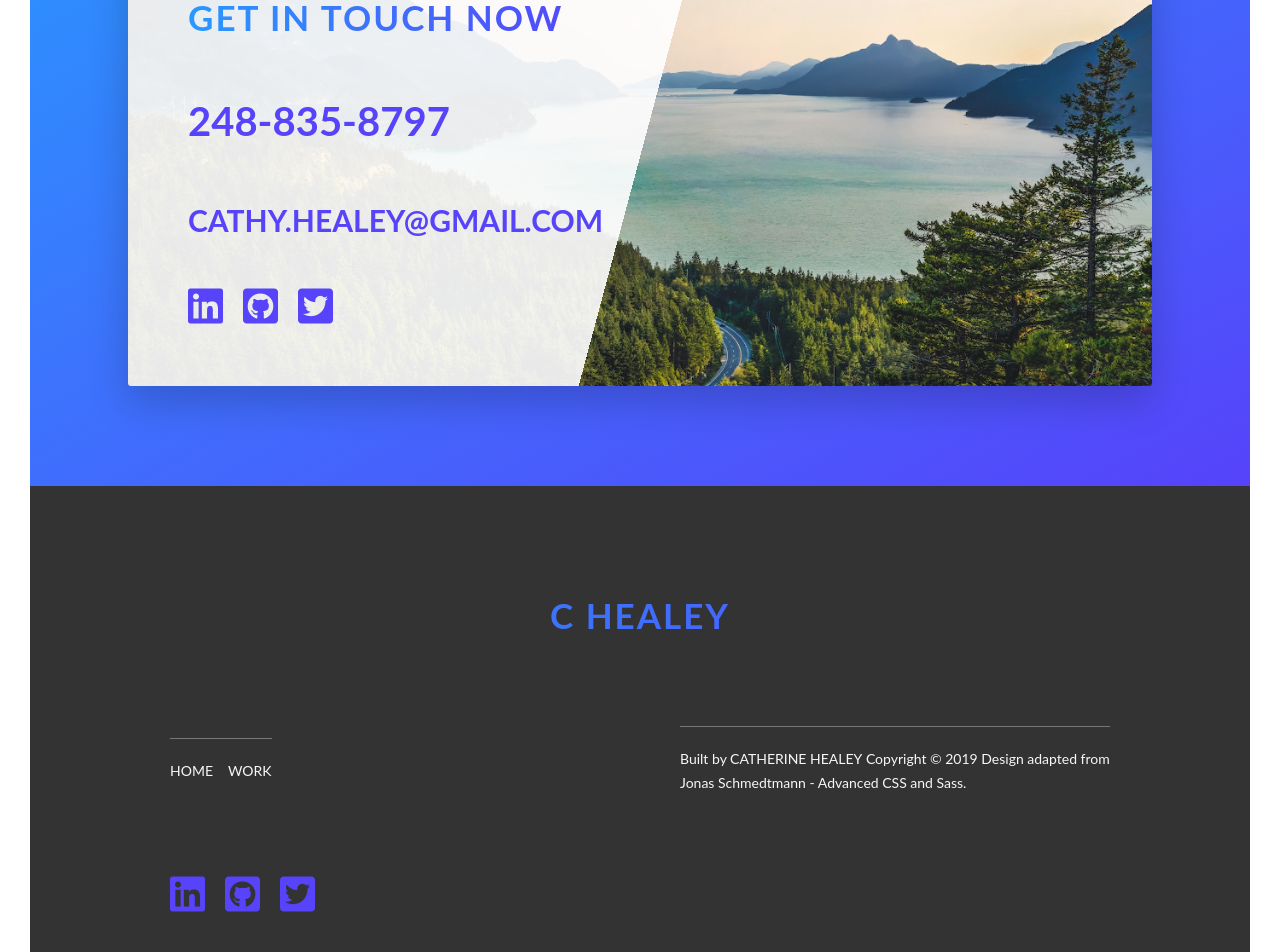
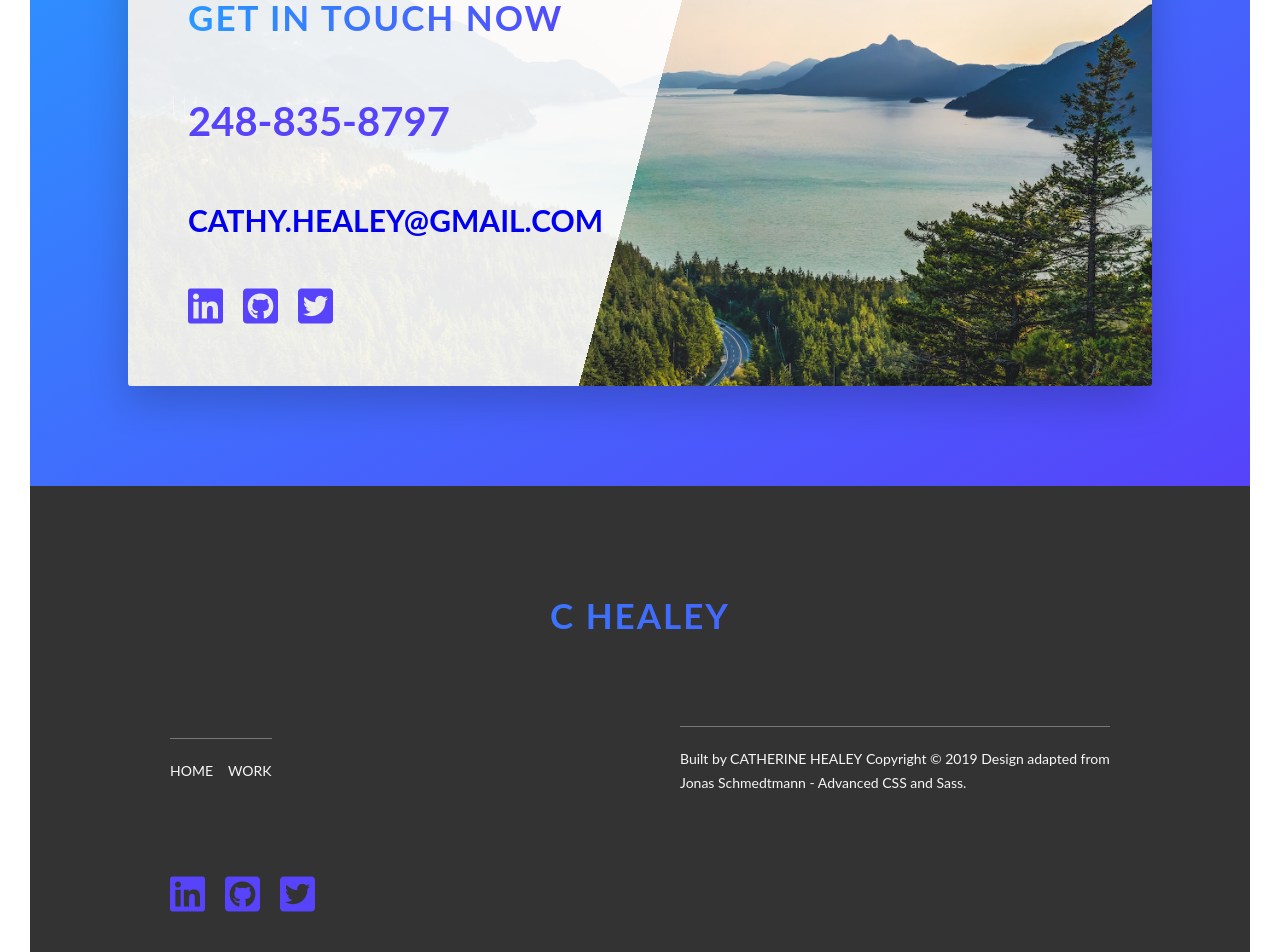
Before and after one commit to c-healey/portfolio-react, a React (Create React App) app: page /#/ in a window 1280 px wide. Shown: the part 4483-5435 px from the top of the page. Built offline with nearby package versions, Linux system fonts and the light colour scheme.

Commit message:
updated get in touch to mailto

```diff
--- a/src/components/App.js
+++ b/src/components/App.js
@@ -26,6 +26,7 @@ class App extends React.Component {
 
             <Switch>
               <Route path="/" exact component={Home} />
+              <Route path="/home" component={Home} />
               <Route path="/work" component={WorkPage} />
               <Route path="/resources" component={ResourcePage} />
               <Route path="/vscsetup" component={VSCSetup} />
--- a/src/components/Contact.js
+++ b/src/components/Contact.js
@@ -11,7 +11,12 @@ const contact = () => {
 
           <div className="book__call-me heading-tertiary">248-835-8797</div>
           <div className="book__email-me heading-tertiary">
-            cathy.healey@gmail.com
+            <a
+              href="mailto:cathy.healey@gmail.com?subject=portfolio inquiry"
+              target="_blank"
+            >
+              cathy.healey@gmail.com
+            </a>
           </div>
           <div className="grid col-3-min left">
             <a href="https://linkedin.com/in/c-healey">
--- a/src/components/Header.js
+++ b/src/components/Header.js
@@ -1,4 +1,5 @@
 import React from "react";
+import { Link } from "react-router-dom";
 
 const header = () => {
   return (
@@ -19,7 +20,11 @@ const header = () => {
         bring design to life
       </h1>
 
-      <a href="#section-book" className="btn btn--white btn--animated ">
+      <a
+        href="mailto:cathy.healey@gmail.com?subject=Get in Touch from portfolio-react"
+        target="_blank"
+        className="btn btn--white"
+      >
         Get In Touch
       </a>
     </header>
--- a/src/sass/components/_book.scss
+++ b/src/sass/components/_book.scss
@@ -83,6 +83,12 @@
   }
   &__email-me {
     font-size: 3rem;
+    & > a {
+      text-decoration: none;
+      &:visited {
+        color: $color-primary;
+      }
+    }
     @include respond(phone) {
       font-size: 2rem;
     }
```
